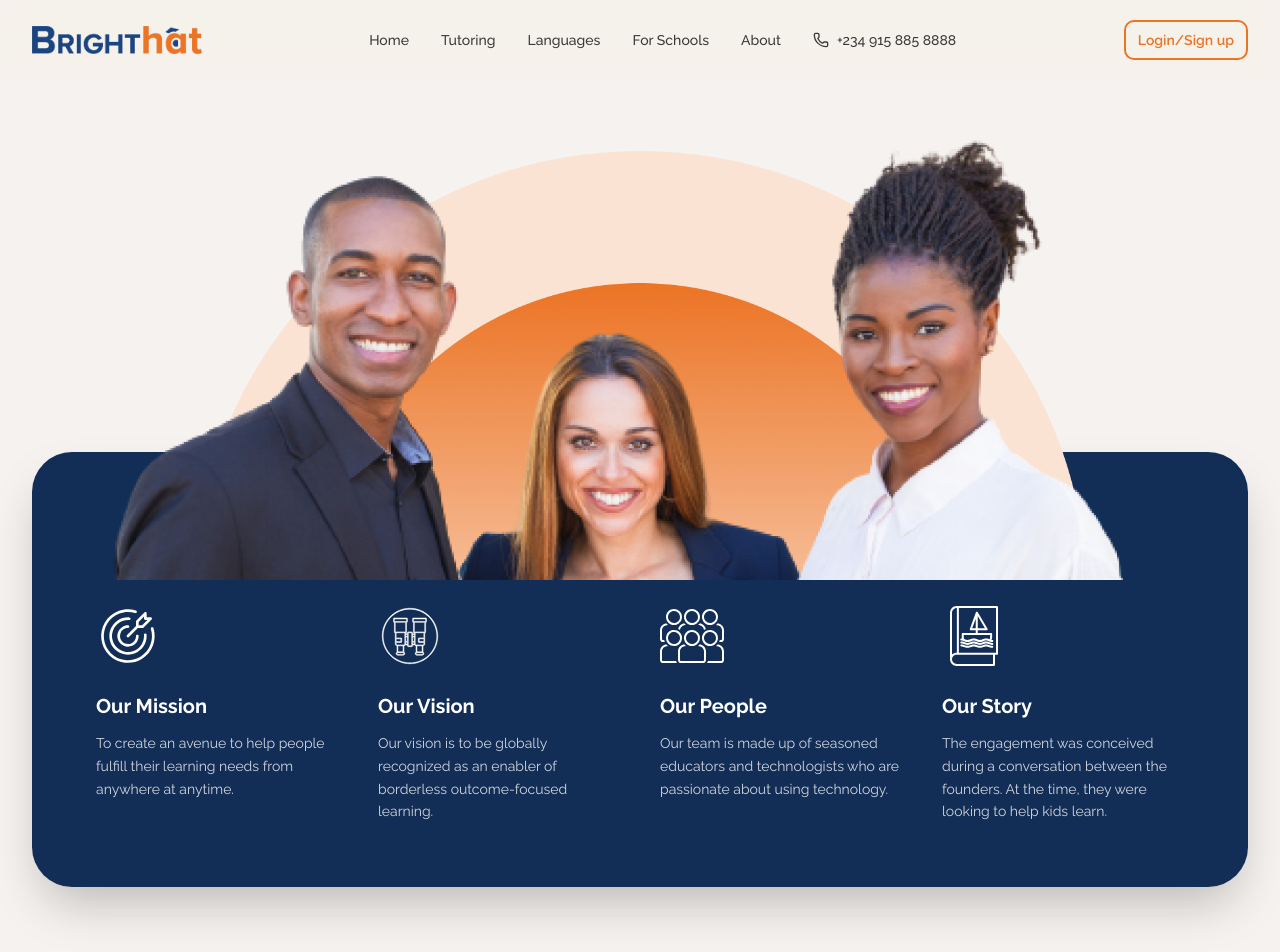
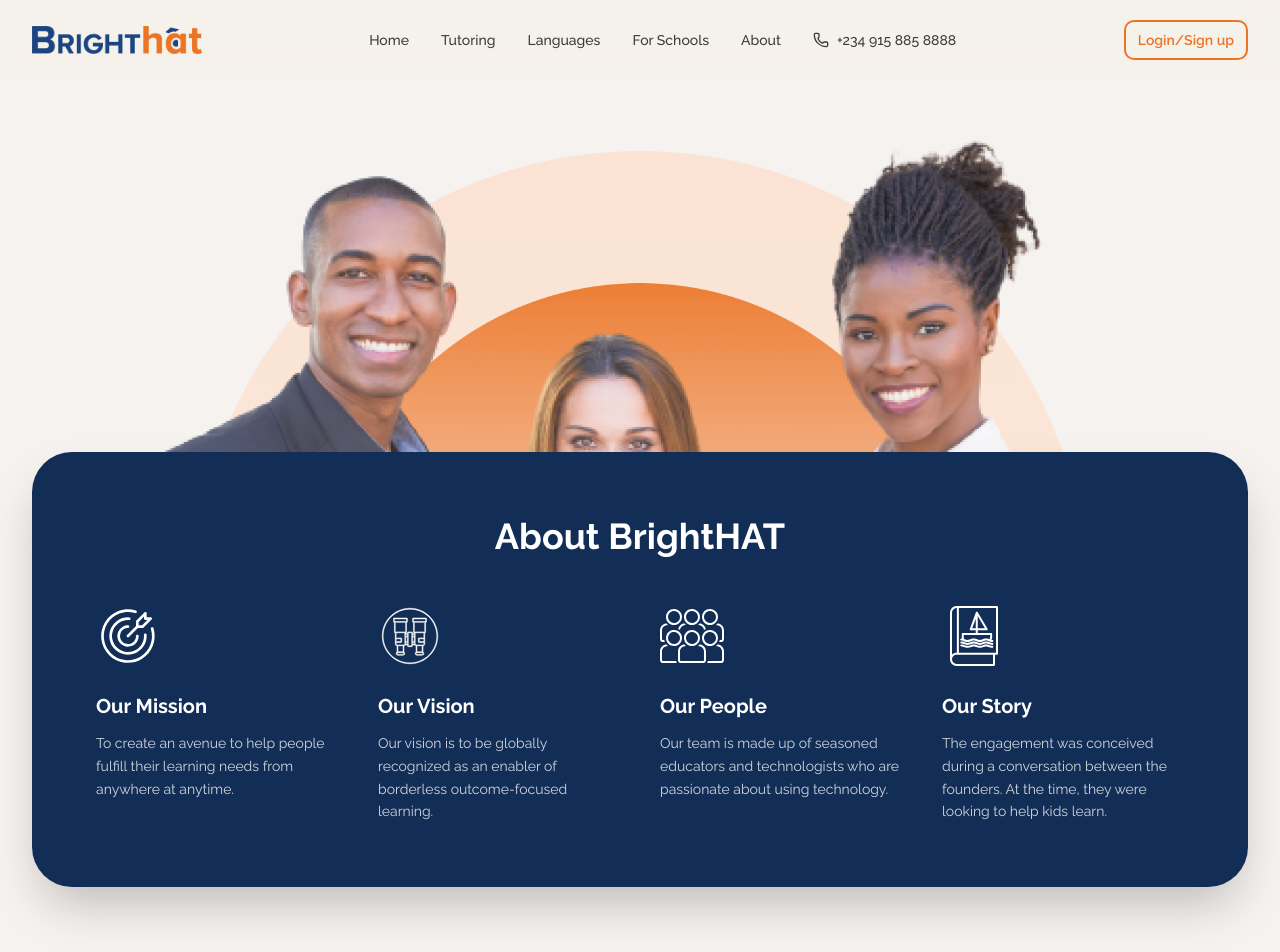
Before and after one commit to Solataiwo-15/brighthat, a Next.js app: page /about in a window 1280 px wide. Shown: the top 952 px of the page. Built offline with nearby package versions, Linux system fonts and the light colour scheme.

Commit message:
About Page

```diff
--- a/src/components/pages/about/AboutHero.tsx
+++ b/src/components/pages/about/AboutHero.tsx
@@ -9,17 +9,19 @@ export default function AboutHero() {
       <div className="w-full relative h-[400px] lg:h-[500px]">
         {/* Background Image */}
         <Image
-          src="/about/about-hero.png"
+          src="/about/about-hero.png" // Make sure this exists
           alt="BrightHat Team"
           fill
           className="object-cover object-top"
           priority
         />
+        <div className="absolute inset-0 bg-gradient-to-b from-transparent to-brand-cream/20" />
       </div>
 
       {/* 2. THE OVERLAPPING BLUE CARD */}
       <Container>
-        <div className="lg:-mt-32 w-full bg-brand-blue rounded-[40px] p-8 lg:p-16 text-white shadow-2xl">
+        <div className="relative z-10 -mt-24 lg:-mt-32 w-full bg-brand-blue rounded-[40px] p-8 lg:p-16 text-white shadow-2xl">
+          {/* Header inside the card */}
           <div className="text-center mb-12">
             <h1 className="text-3xl md:text-4xl font-bold">About BrightHAT</h1>
           </div>
```
